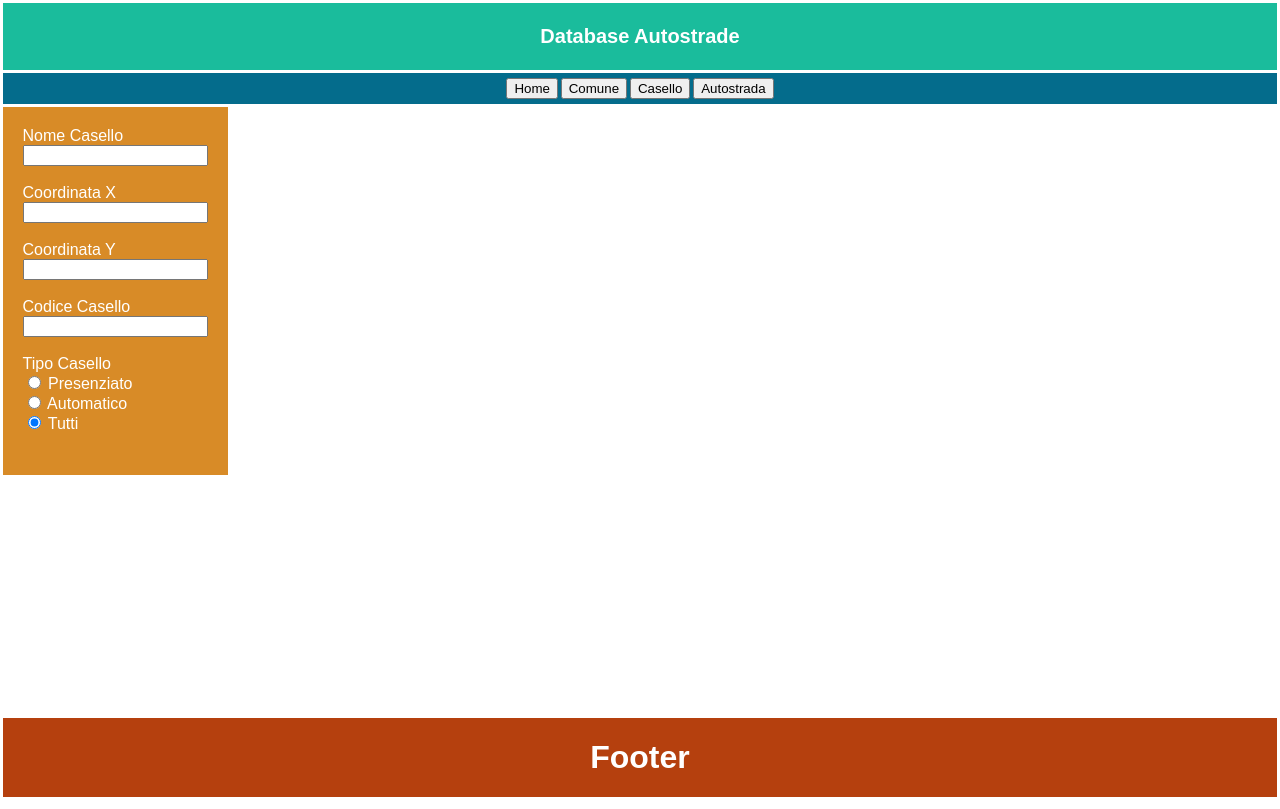
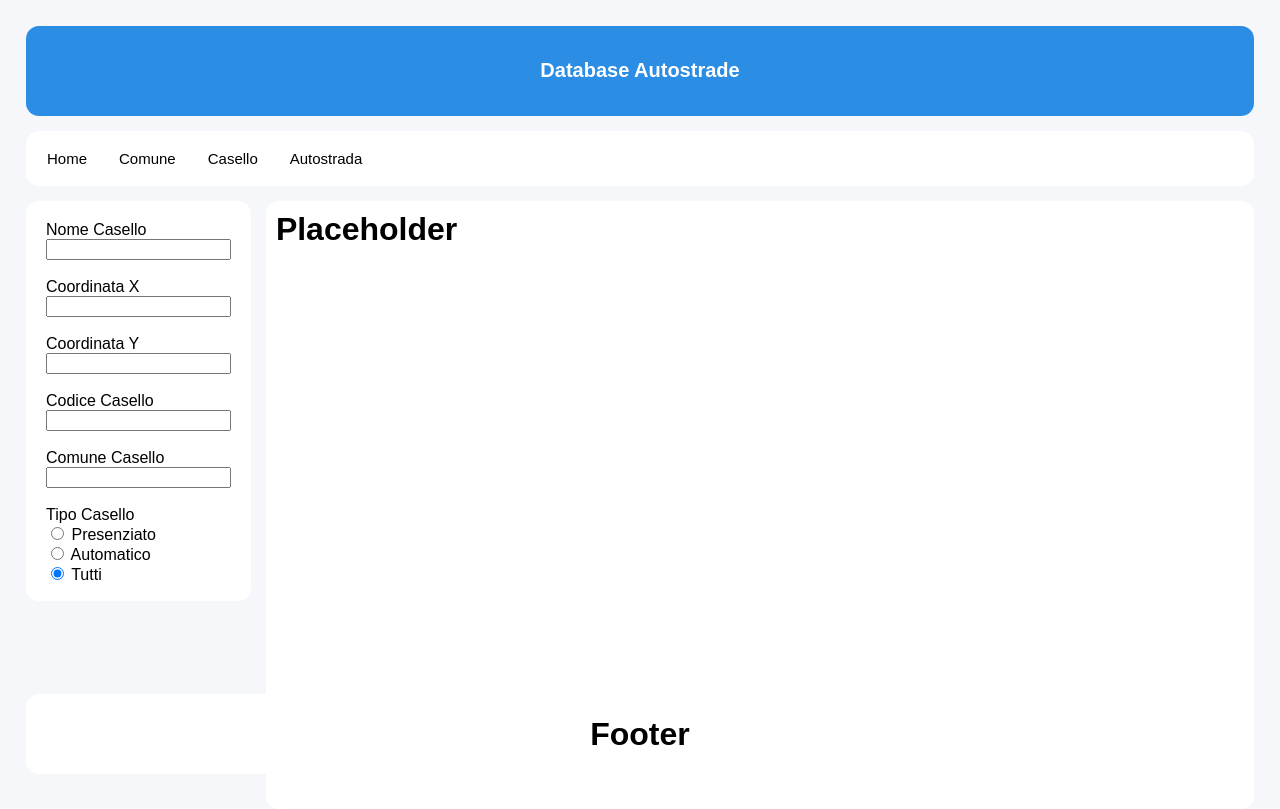
Before and after one commit to PerilousBooklet/progetto-pweb1, a PHP site: page /casello.php in a window 1280 px wide. Run offline with PHP 8.4, Linux system fonts and the light colour scheme.

Commit message:
Test per angoli smussati, palette ed effetti di Hover

```diff
--- a/src/casello.php
+++ b/src/casello.php
@@ -12,16 +12,18 @@
 
 <body>
 
+    <div id="wholePage" class="roundedElement">
+
         <?php
         include 'header.html';
         include 'nav.html';
         include 'footer.html';
         ?>
 
-    <div class="row">
+        <div id="row">
             <!-- Form Menu -->
-        <div class="filterPanel">
-            <div class="nomeCasello">
+            <div id="filterPanel" class="roundedElement">
+                <div id="nomeCasello">
                     <label for="nomeCasello">Nome Casello</label>
                     <br>
                     <input type="text">
@@ -29,7 +31,7 @@
 
                 <br>
 
-            <div class="coordinataX">
+                <div id="coordinataX">
                     <label for="coordinataX">Coordinata X</label>
                     <br>
                     <input type="text">
@@ -37,7 +39,7 @@
 
                 <br>
 
-            <div class="CoordinataY">
+                <div id="CoordinataY">
                     <label for="CoordinataY">Coordinata Y</label>
                     <br>
                     <input type="text">
@@ -45,7 +47,7 @@
 
                 <br>
 
-            <div class="codiceCasello">
+                <div id="codiceCasello">
                     <label for="codiceCasello">Codice Casello</label>
                     <br>
                     <input type="text">
@@ -53,7 +55,15 @@
 
                 <br>
 
-            <div class="tipoCasello">
+                <div id="ComuneCasello">
+                    <label for="comuneCasello">Comune Casello</label>
+                    <br>
+                    <input type="text">
+                </div>
+
+                <br>
+
+                <div id="tipoCasello">
                     <label for="tipoCasello">Tipo Casello</label>
 
                     <br>
@@ -75,6 +85,12 @@
 
             </div>
 
+            <div id="queryResult" class="roundedElement">
+                <h1>Placeholder</h1>
+            </div>
+
+        </div>
+
     </div>
 
 </body>
--- a/src/footer.html
+++ b/src/footer.html
@@ -1,3 +1,3 @@
-<footer>
+<footer class="roundedElement">
   <h1>Footer</h1>
 </footer>
--- a/src/header.html
+++ b/src/header.html
@@ -1,3 +1,3 @@
-<header>
+<header class="roundedElement">
   <h1>Database Autostrade</h1>
 </header>
--- a/src/nav.html
+++ b/src/nav.html
@@ -1,6 +1,8 @@
-<nav>
-  <a href="index.php"><button>Home</button></a>
-  <a href="comune.php"><button>Comune</button></a>
-  <a href="casello.php"><button>Casello</button></a>
-  <a href="autostrada.php"><button>Autostrada</button></a>
+<nav class="roundedElement">
+  <ul>
+    <li><a href="index.php" class="roundedElement">Home</a></li>
+    <li><a href="comune.php" class="roundedElement">Comune</a></li>
+    <li><a href="casello.php" class="roundedElement">Casello</a></li>
+    <li><a href="autostrada.php" class="roundedElement">Autostrada</a></li>
+  </ul>
 </nav>
--- a/src/style.css
+++ b/src/style.css
@@ -5,72 +5,110 @@
 body {
   font-family: Arial, Helvetica, sans-serif;
   margin: 0;
+  background-color: #F5F7FA;
 }
 
 header {
   padding: 20px;
   text-align: center;
-  background: #1abc9c;
+  background: #2C8DE5;
   color: white;
-  margin: 0.2%;
 }
 
 header h1 {
   font-size: 20px;
-  margin: 0.2%;
 }
+
+#wholePage {
+  margin: 26px;
+}
+
+.roundedElement {
+  /* border-radius: 0.4vw; */
+  border-radius: 13px;
+}
+
+
+/* NAVBAR RULES */
 
 nav {
   overflow: hidden;
-  background-color: #046c8c;
-  position: sticky;
-  top: 0;
+  background-color: #FFFFFF;
+  padding: 5px;
+  font-size: 15px;
 
-  color: white;
+  margin-top: 15px;
+}
+
+ul {
+  list-style-type: none;
+  margin: 0;
+  padding: 0;
+  overflow: hidden;
+}
+
+li {
+  float: left;
+}
+
+li a {
+  display: block;
+  color: black;
   text-align: center;
-  padding: 5px;
-  font-size: 10px;
-  margin: 0.2%;
+  padding: 14px 16px;
+  text-decoration: none;
 }
+
+li a:hover {
+  background-color: #2C8DE5;
+}
+
 
 footer {
   position: fixed;
+  bottom: 0;
   left: 0;
-  bottom: 0;
-  width: 99.6%;
-  background-color: #b5400e;
-  color: white;
+  right: 0;
+  background-color: #FFFFFF;
+  color: black;
   text-align: center;
-  margin: 0.2%;
+  margin: 26px;
 }
 
-.row {
-  display: flex;
-  margin: 0.2%;
-  max-height: 50vh;
+button:hover {
+  background-color: #2C8DE5;
 }
 
-.filterPanel {
-  background-color: #d88b27;
-  padding: 20px;
-  color: white;
-  min-height: 46vh;
+#row {
+  display: flex;
+  max-height: 50vh;
+
+  margin-top: 15px;
 }
 
-.queryResult {
-  background-color: #d89283;
+#filterPanel {
+  background-color: #FFFFFF;
+  padding: 20px;
+  color: black;
+  min-height: 46vh;
+  margin-right: 15px;
+}
+
+
+#queryResult {
+  background-color: #FFFFFF;
   width: 100%;
-  margin-left: 0.2%;
   min-height: 76vh;
 }
 
-.queryResult h1 {
+#queryResult h1 {
   margin: 1%;
 }
 
+
 /* Responsive layout - when the screen is less than 700px wide, make the two columns stack on top of each other instead of next to each other */
 @media screen and (max-width: 700px) {
-  .row {
+  #row {
     flex-direction: column;
   }
 
@@ -86,15 +124,15 @@ footer {
     margin-left: 0.8%;
   }
 
-  nav {
+  #nav {
     margin: 0.8%;
   }
 
-  .row {
+  #row {
     margin: 0.8%;
   }
 
-  .queryResult {
+  #queryResult {
     margin-left: 0%;
     margin-top: 0.8%;
     height: 50vh;
```
Also changed, not shown: src/autostrada.php (+14 -6 lines), src/comune.php (+12 -6 lines), src/index.php (+8 -4 lines). Lines whose indentation alone changed are shown as unchanged.
